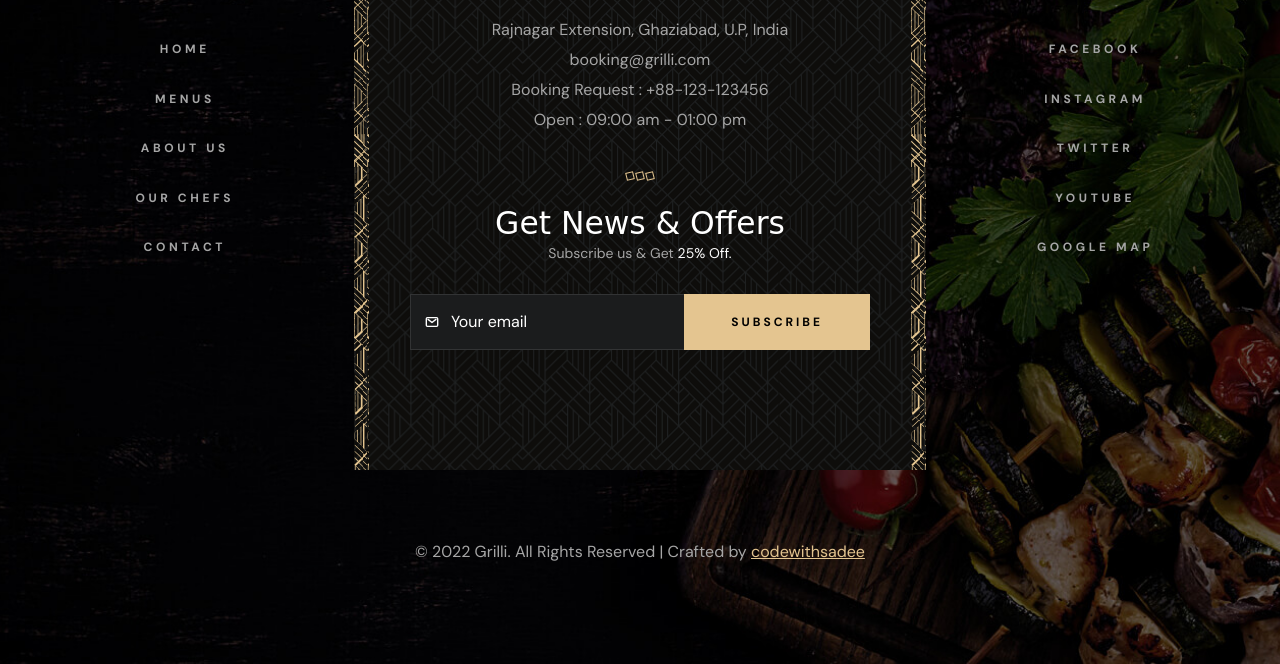
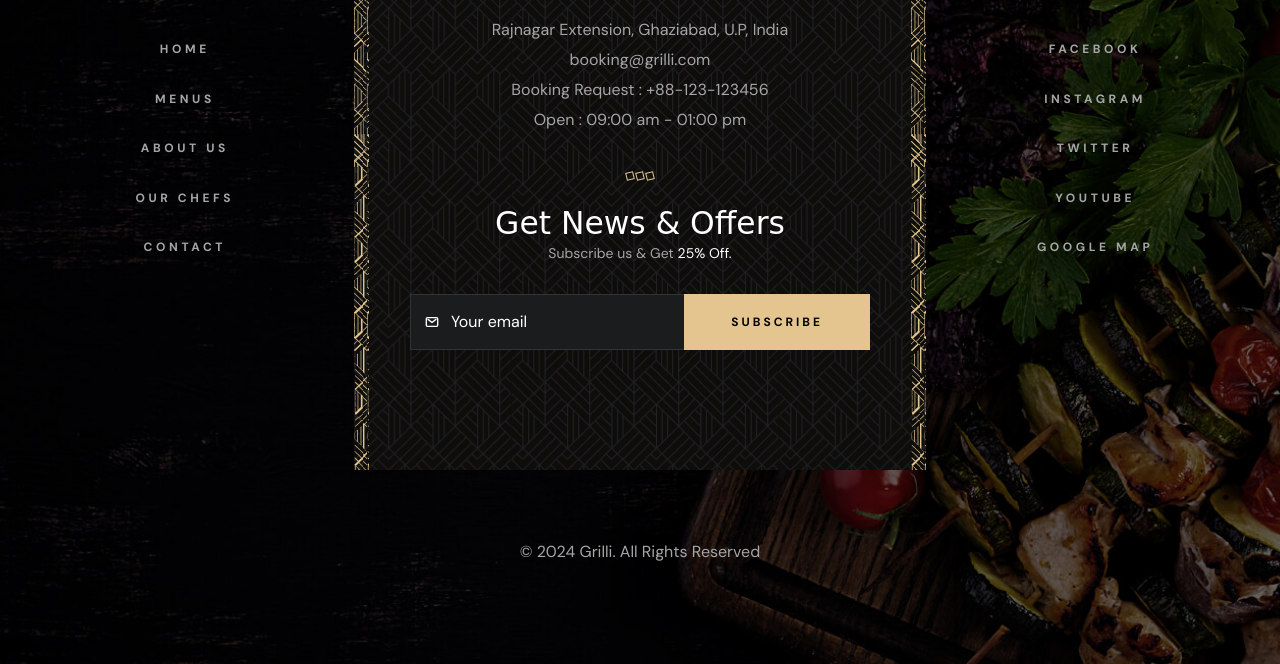
Before and after one commit to SnehaVeerbhan/Restaurant-website, a plain HTML site: page index.html in a window 1280 px wide. Shown: the part 8056-8720 px from the top of the page. Drawn offline with nearby package versions, Linux system fonts and the light colour scheme; files whose address does not match are found by name; a web font is replaced by a local one.

Commit message:
Update index.html

```diff
--- a/index.html
+++ b/index.html
@@ -1182,9 +1182,9 @@
 
       <div class="footer-bottom">
 
-        <p class="copyright">
-          &copy; 2022 Grilli. All Rights Reserved | Crafted by <a href="https://github.com/codewithsadee"
-            target="_blank" class="link">codewithsadee</a>
+         <p class="copyright">
+          &copy; 2024 Grilli. All Rights Reserved
+        </p>
         </p>
 
       </div>
```
